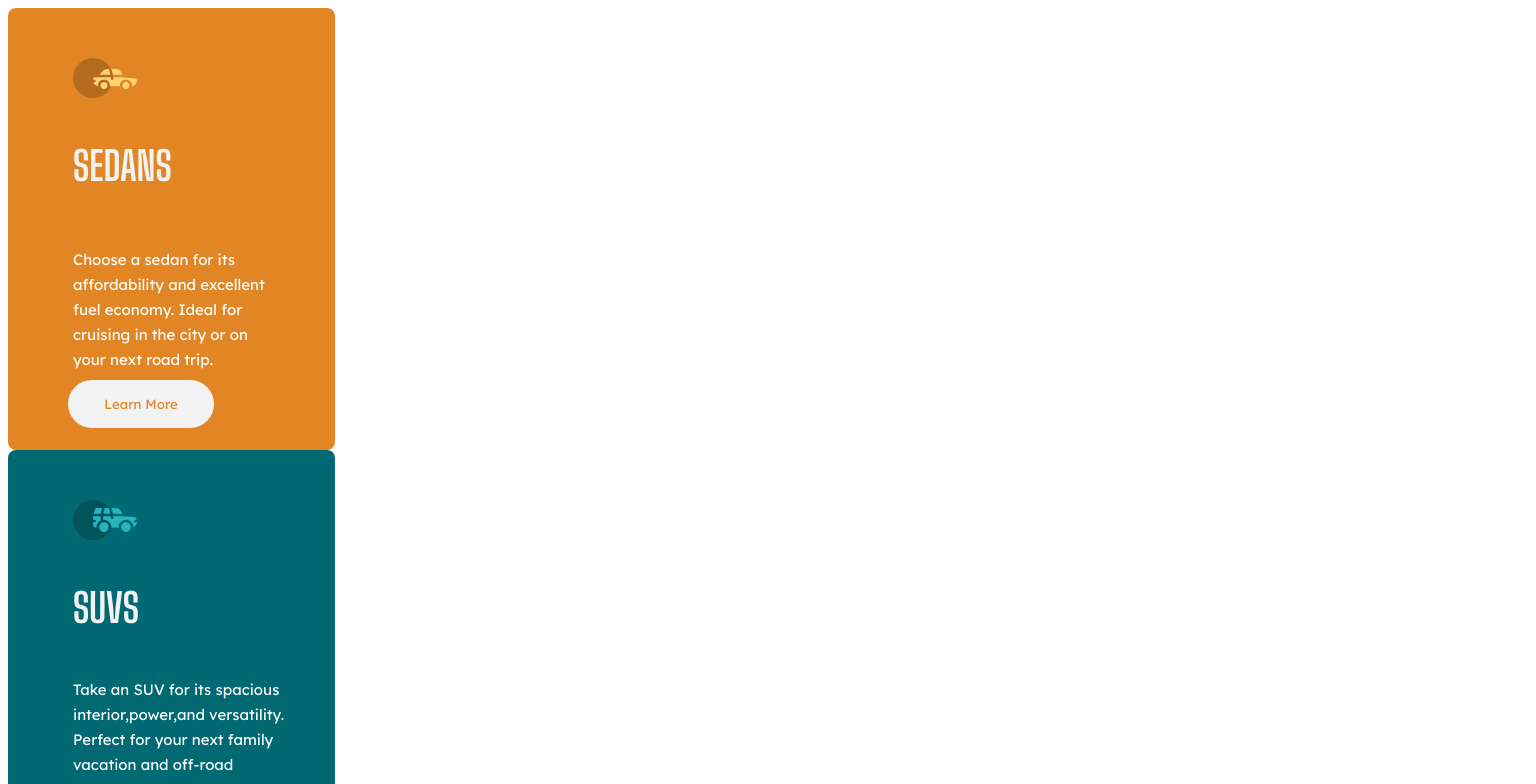
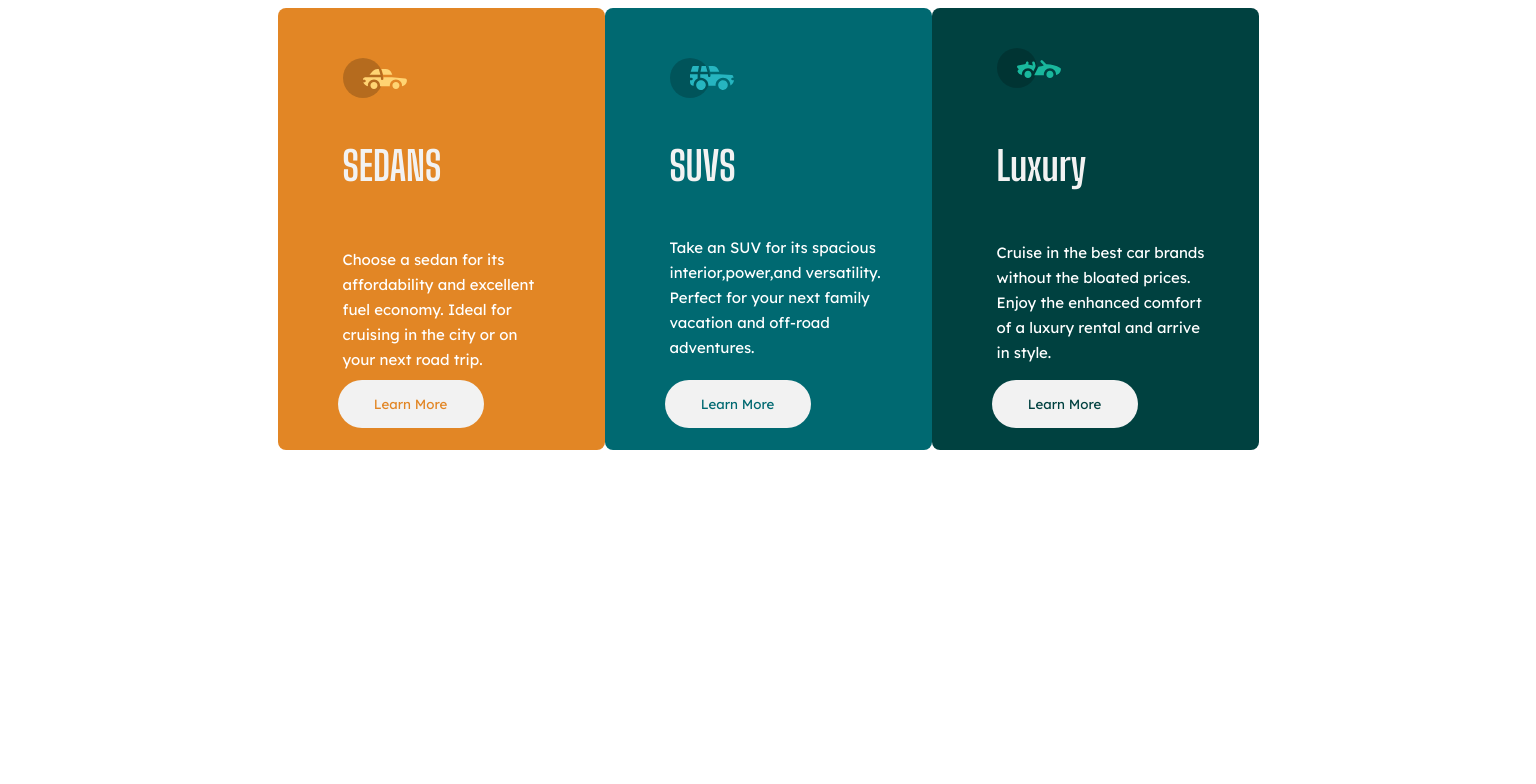
Before and after one commit to Devin-Jackson314/FED2207-Main, an Angular app in the folder front-end-mentor-3-component/: page / in a window 1536 px wide. Shown: the top 784 px of the page. Built offline with nearby package versions, Linux system fonts and the light colour scheme.

Commit message:
adjusting media query

```diff
--- a/front-end-mentor-3-component/src/app/app.component.css
+++ b/front-end-mentor-3-component/src/app/app.component.css
@@ -1,16 +1,28 @@
-@media (max-width: 1480px)
-{
-section {
-        display: flex;
-        justify-content: center;
-        align-items: center;
-    }
-}
 
-@media (max-width: 375px){
+
+
+
+@media (min-width: 375px){
     section{
         display: block;
         justify-content: center;
         align-items: center;
     }
 }
+
+@media(min-width:800px) {
+    section {
+        display: flex;
+        justify-content: center;
+        align-items: center;
+    }
+
+}
+
+@media (min-width: 1480px) {
+    section {
+        display: flex;
+        justify-content: center;
+        align-items: center;
+    }
+}
```
